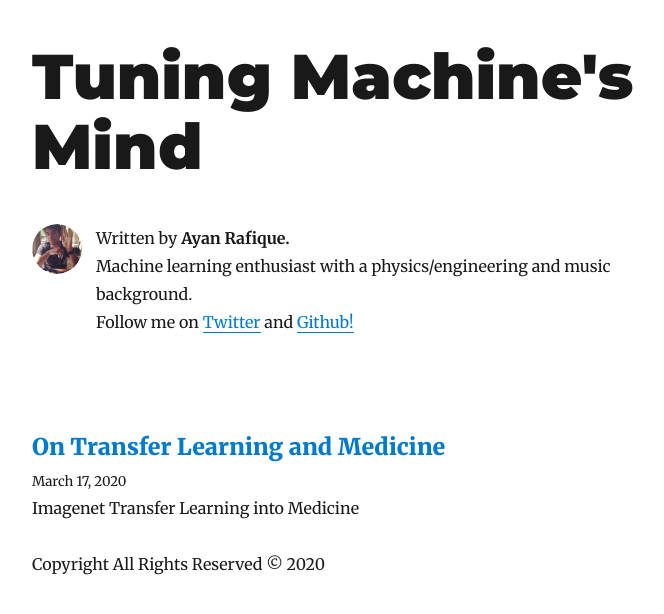
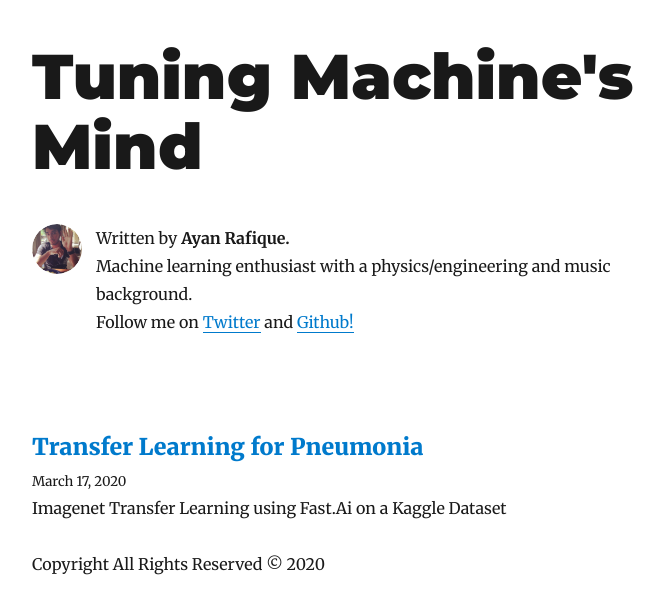
Before and after one commit to ayanrafique/personalsite, a Gatsby site: page / in a window 1280 px wide. Shown: the whole page, without its empty margins (293-957 px from the left). Built offline with nearby package versions, Linux system fonts and the light colour scheme; Gatsby itself is replaced by a stand-in of ours; some packages are replaced by stand-ins of ours.

Commit message:
first post

```diff
--- a/content/blog/On Transfer Learning and Medicine/index.md
+++ b/content/blog/Transfer Learning for Pneumonia/index.md
@@ -1,7 +1,7 @@
 ---
-title: On Transfer Learning and Medicine
+title: Transfer Learning for Pneumonia
 date: "2020-03-17"
-description: "Imagenet Transfer Learning into Medicine"
+description: "Imagenet Transfer Learning using Fast.Ai on a Kaggle Dataset"
 ---
 
 Transfer learning was stated by Andrew Ng in his NIPS 2016 tutorial to be key driver in the success of industrial applications. It can be shown that even in the handling of medical imaging data, that transfer learning can greatly reduce the costs of training over a dataset compared to the costs of training the same model from scratch. We will load up a simple usage given by Jeremy Howard of fast.ai, of the resnet-50 architecture, trained over the imagenet dataset. This model therefore has a, if you will, a sense of what the material world looks like. The pneumonia dataset we will be using is the kaggle dataset paultimothymooney/chest-xray-pneumonia.
@@ -29,6 +29,6 @@ learn.fit_one_cycle(8)
 
 ![error](./error.png)
 
-Implementing a method of tuning weights for the network, going over our data 8 epochs, or times, we go over an error rate of 0.036721, which means our model is over 96% accurate! Not bad! Note that this was done without unfreezing the model and actually applying the learning rate for minimal loss. The default learning rate of 0.003 of the fit_one_cycle method gives appreciable results for this use case, while maintaining a steady lowering of the error rate through each cycling of the data.
+Implementing a method of tuning weights for the network, cycling over our data 8 epochs times, we get an error rate of 0.036721, which means our model is over 96% accurate! Not bad! Note that this was done without unfreezing the model and actually applying the learning rate for minimal loss. The default learning rate of 0.003 of the fit_one_cycle method gives appreciable results for this use case, while maintaining a steady lowering of the error rate through each cycling of the data.
 
 You can play around with this experimentation with the [google colab file](https://github.com/ayanrafique/FastAiFun/blob/master/Pneumonia_detection.ipynb). You must download and upload your own kaggle.json file to use the code as is, which can be aquired after making a kaggle account.
```
Also changed, not shown: content/blog/Transfer Learning for Pneumonia/error.PNG (renamed from content/blog/On Transfer Learning and Medicine/error.PNG), content/blog/Transfer Learning for Pneumonia/files.PNG (renamed from content/blog/On Transfer Learning and Medicine/files.PNG), content/blog/Transfer Learning for Pneumonia/lrfind.png (renamed from content/blog/On Transfer Learning and Medicine/lrfind.png).
